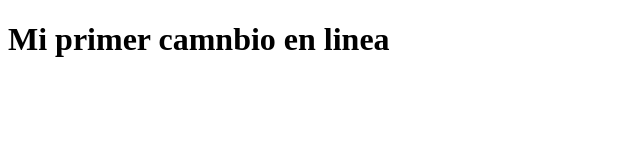
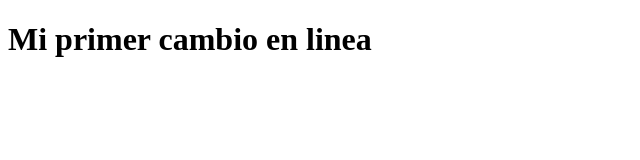
Before and after one commit to ArnauBC/repo01, a plain HTML site: page index.html in a window 1280 px wide. Shown: the whole page, without its empty margins (0-640 px from the left). Drawn offline with Linux system fonts and the light colour scheme.

Commit message:
Habia error ortografico

```diff
--- a/index.html
+++ b/index.html
@@ -6,6 +6,6 @@
     <title>Document</title>
 </head>
 <body>
-    <h1>Mi primer camnbio en linea</h1>
+    <h1>Mi primer cambio en linea</h1>
 </body>
 </html>
```
